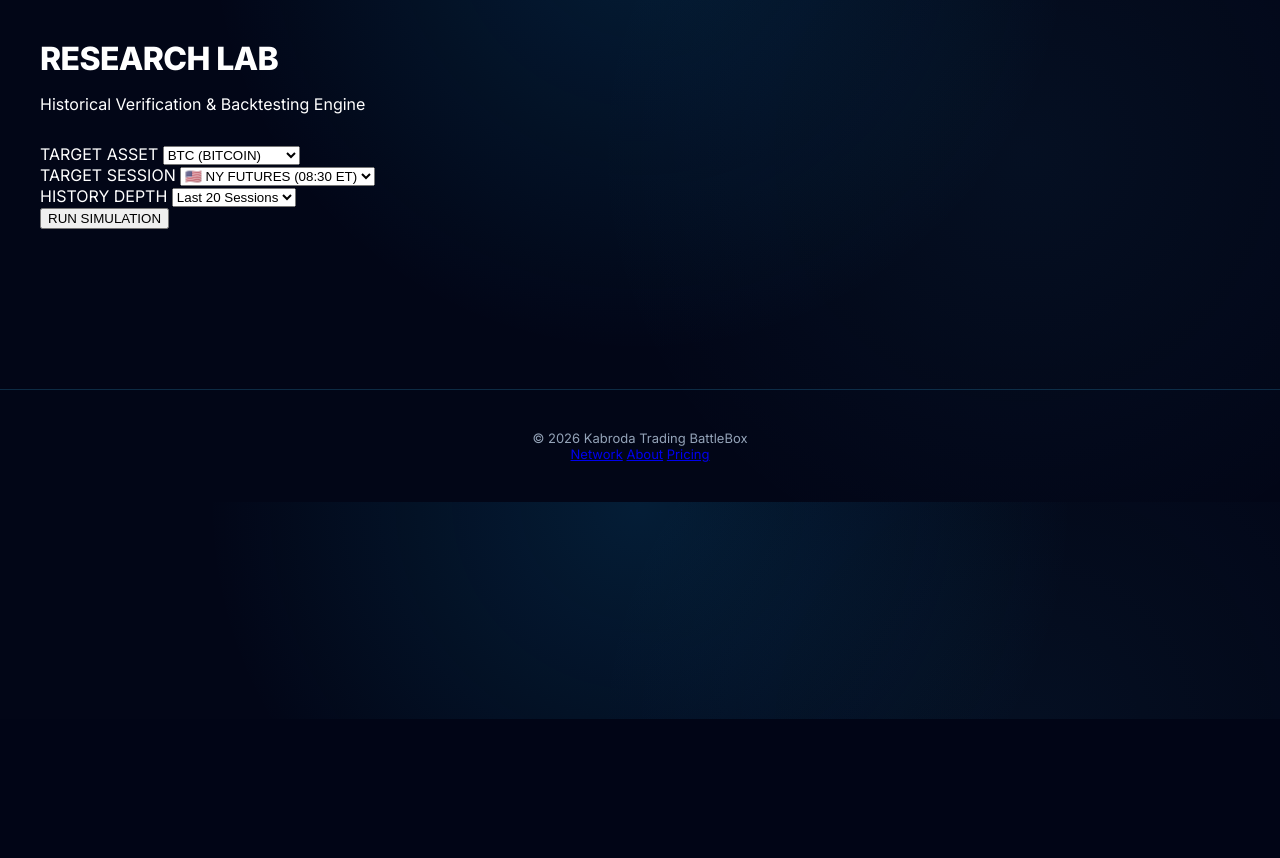
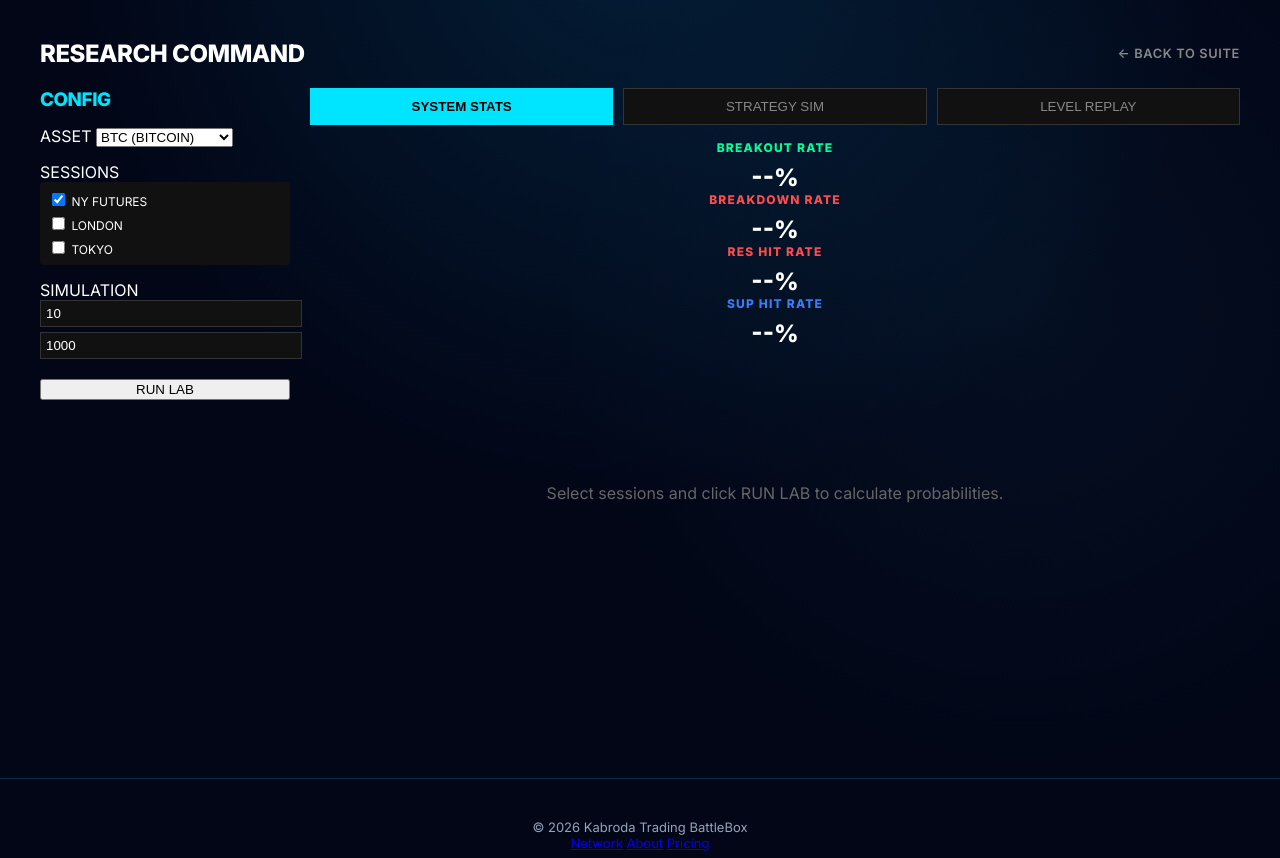
Before and after one commit to Kabroda-Trading/KTBB_APP_V2, a FastAPI app: template templates/research.html in a window 1280 px wide. Shown: the part 81-939 px from the top of the page. Before the commit the page ends 800 px from the top, so only its background shows below. Run offline with FastAPI, Linux system fonts and the light colour scheme; the template is opened without the code that fills it, so the values that code supplies are empty.

Commit message:
Feat: Added System Stats Engine (Breakout %) and Tabbed Command Center UI for Research Lab

```diff
--- a/templates/research.html
+++ b/templates/research.html
@@ -1,233 +1,235 @@
 {% extends "base.html" %}
 
-{% block title %}Research Lab | Kabroda{% endblock %}
+{% block title %}Kabroda Lab | Command Center{% endblock %}
 
 {% block content %}
 <div class="app-container">
-    <div class="header-section" style="margin-bottom: 30px;">
-        <h1>RESEARCH LAB</h1>
-        <p class="subtitle">Historical Verification & Backtesting Engine</p>
+    <div style="display: flex; justify-content: space-between; align-items: center; margin-bottom: 20px;">
+        <h1 style="font-size: 1.5rem; margin: 0;">RESEARCH COMMAND</h1>
+        <a href="/suite" class="nav-item" style="font-size: 0.8rem; color: #888; text-decoration: none;">&larr; BACK TO SUITE</a>
     </div>
 
-    <div class="control-panel">
-        <div class="input-group">
-            <label>TARGET ASSET</label>
-            <select id="symbolSelect">
-                <option value="BTCUSDT" selected>BTC (BITCOIN)</option>
-                <option value="ETHUSDT">ETH (ETHEREUM)</option>
-                <option value="SOLUSDT">SOL (SOLANA)</option>
-            </select>
+    <div style="display: grid; grid-template-columns: 250px 1fr; gap: 20px;">
+
+        <div class="telemetry-card" style="height: fit-content;">
+            <h3 style="color: #00e5ff; margin-bottom: 15px;">CONFIG</h3>
+
+            <div class="input-group">
+                <label>ASSET</label>
+                <select id="symbolSelect"><option value="BTCUSDT">BTC (BITCOIN)</option><option value="ETHUSDT">ETH (ETHEREUM)</option></select>
+            </div>
+
+            <div class="input-group" style="margin-top:15px;">
+                <label>SESSIONS</label>
+                <div style="background: #111; padding: 8px; border-radius: 4px; display: flex; flex-direction: column; gap: 5px;">
+                    <label style="font-size: 0.75rem;"><input type="checkbox" value="America/New_York" checked> NY FUTURES</label>
+                    <label style="font-size: 0.75rem;"><input type="checkbox" value="Europe/London"> LONDON</label>
+                    <label style="font-size: 0.75rem;"><input type="checkbox" value="Asia/Tokyo"> TOKYO</label>
+                </div>
+            </div>
+
+            <div class="input-group" style="margin-top:15px;">
+                <label>SIMULATION</label>
+                <input type="number" id="levInput" placeholder="Lev (10x)" value="10" style="width:100%; margin-bottom:5px; background:#111; border:1px solid #333; color:#fff; padding:5px;">
+                <input type="number" id="capInput" placeholder="Cap ($1000)" value="1000" style="width:100%; background:#111; border:1px solid #333; color:#fff; padding:5px;">
+            </div>
+
+            <button class="primary-btn" onclick="runLab()" style="margin-top: 20px; width: 100%;">RUN LAB</button>
         </div>
 
-        <div class="input-group">
-            <label>TARGET SESSION</label>
-            <select id="sessionSelect">
-                <option value="America/New_York_Early" selected>🇺🇸 NY FUTURES (08:30 ET)</option>
-                <option value="Europe/London">🇬🇧 LONDON (08:00 GMT)</option>
-                <option value="Asia/Tokyo">🇯🇵 TOKYO (09:00 JST)</option>
-            </select>
-        </div>
-
-        <div class="input-group">
-            <label>HISTORY DEPTH</label>
-            <select id="daysSelect">
-                <option value="5">Last 5 Sessions</option>
-                <option value="10">Last 10 Sessions</option>
-                <option value="20" selected>Last 20 Sessions</option>
-            </select>
-        </div>
-
-        <button class="primary-btn" onclick="runBacktest()">RUN SIMULATION</button>
-    </div>
-
-    <div id="retroBox" style="display:none; margin-top: 40px; border-top: 1px solid #333; padding-top: 20px;">
-        <h3 style="color: #00e5ff; margin-bottom: 10px;">SESSION REPLAY: <span id="replayDate" style="color: #fff;">SELECT A DATE BELOW</span></h3>
-
-        <div class="telemetry-grid">
-            <div class="telemetry-card" style="border-color: rgba(255, 77, 77, 0.3);">
-                <div class="label" style="color: #ff4d4d;">DAILY RESISTANCE</div>
-                <div class="value" id="retro_res">---</div>
+        <div>
+            <div style="display: flex; gap: 10px; margin-bottom: 15px;">
+                <button class="tab-btn active" onclick="switchTab('stats')">SYSTEM STATS</button>
+                <button class="tab-btn" onclick="switchTab('sim')">STRATEGY SIM</button>
+                <button class="tab-btn" onclick="switchTab('replay')">LEVEL REPLAY</button>
             </div>
 
-            <div class="telemetry-card" style="border-color: rgba(0, 255, 157, 0.3);">
-                <div class="label" style="color: #00ff9d;">BREAKOUT TRIGGER</div>
-                <div class="value" id="retro_bo">---</div>
+            <div id="view-stats" class="tab-view">
+                <div class="telemetry-grid" style="grid-template-columns: 1fr 1fr 1fr 1fr; margin-bottom: 20px;">
+                    <div class="telemetry-card" style="text-align: center;">
+                        <div class="label" style="color:#00ff9d">BREAKOUT RATE</div>
+                        <div class="value" id="stat-bo">--%</div>
+                    </div>
+                    <div class="telemetry-card" style="text-align: center;">
+                        <div class="label" style="color:#ff4d4d">BREAKDOWN RATE</div>
+                        <div class="value" id="stat-bd">--%</div>
+                    </div>
+                    <div class="telemetry-card" style="text-align: center;">
+                        <div class="label" style="color:#ff4d4d">RES HIT RATE</div>
+                        <div class="value" id="stat-res">--%</div>
+                    </div>
+                    <div class="telemetry-card" style="text-align: center;">
+                        <div class="label" style="color:#387ef5">SUP HIT RATE</div>
+                        <div class="value" id="stat-sup">--%</div>
+                    </div>
+                </div>
+                <div class="telemetry-card" style="display:flex; justify-content:center; align-items:center; height: 250px;">
+                    <p style="color:#666;">Select sessions and click RUN LAB to calculate probabilities.</p>
+                </div>
             </div>
 
-            <div class="telemetry-card" style="border-color: rgba(179, 157, 219, 0.3);">
-                <div class="label" style="color: #b39ddb;">BREAKDOWN TRIGGER</div>
-                <div class="value" id="retro_bd">---</div>
+            <div id="view-sim" class="tab-view" style="display:none;">
+                <div class="telemetry-grid" style="grid-template-columns: 1fr 3fr;">
+                    <div class="telemetry-card">
+                        <h3 style="font-size: 0.9rem;">NET PNL</h3>
+                        <div id="sim-pnl" style="font-size: 1.8rem; font-weight: bold; margin-top: 10px;">$0.00</div>
+                        <div style="height: 150px; margin-top: 10px;"><canvas id="pnlChart"></canvas></div>
+                    </div>
+                    <div class="telemetry-card">
+                        <div style="max-height: 300px; overflow-y: auto;">
+                            <table style="width:100%; font-size: 0.8rem; border-collapse: collapse;">
+                                <thead style="color:#666; border-bottom:1px solid #333;">
+                                    <tr><th>DATE</th><th>SETUP</th><th>ENTRY</th><th>RESULT</th><th>PNL</th></tr>
+                                </thead>
+                                <tbody id="sim-body"></tbody>
+                            </table>
+                        </div>
+                    </div>
+                </div>
             </div>
 
-            <div class="telemetry-card" style="border-color: rgba(56, 126, 245, 0.3);">
-                <div class="label" style="color: #387ef5;">DAILY SUPPORT</div>
-                <div class="value" id="retro_sup">---</div>
-            </div>
-        </div>
-        <div style="text-align: right; margin-top: 10px;">
-            <button onclick="copyRetroLevels()" style="background: #333; color: #fff; border: 1px solid #555; padding: 5px 15px; cursor: pointer;">COPY THIS SESSION</button>
-        </div>
-    </div>
-
-    <div id="resultsArea" style="display:none; margin-top: 30px;">
-        <div class="telemetry-grid" style="grid-template-columns: 1fr 2fr; margin-bottom: 30px;">
-            <div class="telemetry-card">
-                <h3>WIN RATE</h3>
-                <canvas id="performanceChart"></canvas>
+            <div id="view-replay" class="tab-view" style="display:none;">
+                <div class="telemetry-card" style="margin-bottom: 20px;">
+                    <h3 style="color:#00e5ff;">SELECTED: <span id="replay-date" style="color:#fff">---</span></h3>
+                    <div class="telemetry-grid" style="margin-top:10px;">
+                        <div><span style="color:#ff4d4d">RES:</span> <span id="rep-res" style="color:#fff">---</span></div>
+                        <div><span style="color:#00ff9d">BO:</span> <span id="rep-bo" style="color:#fff">---</span></div>
+                        <div><span style="color:#b39ddb">BD:</span> <span id="rep-bd" style="color:#fff">---</span></div>
+                        <div><span style="color:#387ef5">SUP:</span> <span id="rep-sup" style="color:#fff">---</span></div>
+                    </div>
+                    <button onclick="copyReplay()" style="margin-top:10px; background:#333; color:#fff; border:none; padding:5px 10px; font-size:0.7rem;">COPY LEVELS</button>
+                </div>
+                <div class="telemetry-card">
+                    <div style="max-height: 200px; overflow-y: auto;">
+                        <table style="width:100%; font-size: 0.8rem; border-collapse: collapse;">
+                            <tbody id="replay-list"></tbody>
+                        </table>
+                    </div>
+                </div>
             </div>
 
-            <div class="telemetry-card">
-                <h3>SESSION LOG (CLICK ROW TO VIEW)</h3>
-                <div style="max-height: 400px; overflow-y: auto;">
-                    <table style="width: 100%; border-collapse: collapse; text-align: left; font-size: 0.9rem;">
-                        <thead style="border-bottom: 1px solid #333; color: #888;">
-                            <tr>
-                                <th style="padding: 10px;">DATE</th>
-                                <th>TRIGGER</th>
-                                <th>OUTCOME</th>
-                                <th>RUN</th>
-                            </tr>
-                        </thead>
-                        <tbody id="historyTableBody"></tbody>
-                    </table>
-                </div>
-            </div>
         </div>
     </div>
 </div>
 
+<style>
+.tab-btn { background: #111; border: 1px solid #333; color: #888; padding: 10px 20px; cursor: pointer; flex: 1; }
+.tab-btn.active { background: #00e5ff; color: #000; font-weight: bold; border-color: #00e5ff; }
+.value { font-size: 1.5rem; font-weight: bold; color: #fff; margin-top: 5px; }
+</style>
+
 <script src="https://cdn.jsdelivr.net/npm/chart.js"></script>
 <script>
-let perfChart = null;
-let currentRetroLevels = null;
+let chartInstance = null;
+let currentReplay = null;
 
-async function runBacktest() {
+function switchTab(viewId) {
+    document.querySelectorAll('.tab-view').forEach(el => el.style.display = 'none');
+    document.getElementById('view-' + viewId).style.display = 'block';
+    document.querySelectorAll('.tab-btn').forEach(el => el.classList.remove('active'));
+    event.target.classList.add('active');
+}
+
+async function runLab() {
     const btn = document.querySelector('.primary-btn');
     btn.textContent = "PROCESSING...";
 
-    const payload = {
-        symbol: document.getElementById('symbolSelect').value,
-        session_tz: document.getElementById('sessionSelect').value,
-        days: document.getElementById('daysSelect').value
-    };
+    const sessions = [];
+    document.querySelectorAll('input[type="checkbox"]:checked').forEach(c => sessions.push(c.value));
 
     try {
         const res = await fetch('/api/dmr/history', {
             method: 'POST',
             headers: {'Content-Type': 'application/json'},
-            body: JSON.stringify(payload)
+            body: JSON.stringify({
+                symbol: document.getElementById('symbolSelect').value,
+                sessions: sessions,
+                leverage: document.getElementById('levInput').value,
+                capital: document.getElementById('capInput').value
+            })
         });
         const data = await res.json();
 
-        document.getElementById('resultsArea').style.display = 'block';
-        document.getElementById('retroBox').style.display = 'block';
+        // 1. UPDATE STATS
+        document.getElementById('stat-bo').textContent = data.stats.bo_rate + "%";
+        document.getElementById('stat-bd').textContent = data.stats.bd_rate + "%";
+        document.getElementById('stat-res').textContent = data.stats.res_hit_rate + "%";
+        document.getElementById('stat-sup').textContent = data.stats.sup_hit_rate + "%";
 
-        renderResults(data.history);
+        // 2. UPDATE SIMULATOR
+        renderSim(data.history);
 
-        // Auto-select the most recent day
-        if(data.history.length > 0) {
-            loadRetroBox(data.history[0]);
-        }
+        // 3. UPDATE REPLAY LIST
+        renderReplayList(data.history);
 
-    } catch (e) {
-        console.error(e);
-        alert("Simulation Error: Check console for details.");
-    }
-    btn.textContent = "RUN SIMULATION";
+    } catch(e) { alert("Error: " + e); }
+    btn.textContent = "RUN LAB";
 }
 
-function loadRetroBox(row) {
-    // Populate the big boxes at the top
-    document.getElementById('replayDate').textContent = row.date;
-
-    // SAFE ACCESS: Use || 0 to prevent crashes if data is missing
-    const res = row.levels.daily_resistance || 0;
-    const bo  = row.levels.breakout_trigger || 0;
-    const bd  = row.levels.breakdown_trigger || 0;
-    const sup = row.levels.daily_support || 0;
-
-    document.getElementById('retro_res').textContent = res.toFixed(2);
-    document.getElementById('retro_bo').textContent = bo.toFixed(2);
-    document.getElementById('retro_bd').textContent = bd.toFixed(2);
-    document.getElementById('retro_sup').textContent = sup.toFixed(2);
-
-    currentRetroLevels = { res, bo, bd, sup };
-}
-
-function renderResults(history) {
-    const tbody = document.getElementById('historyTableBody');
+function renderSim(history) {
+    const tbody = document.getElementById('sim-body');
     tbody.innerHTML = '';
-
-    let stats = { breakout: 0, breakdown: 0, chop: 0 };
+    let totalPnl = 0; let wins = 0; let losses = 0;
 
     history.forEach(row => {
-        // Count stats
-        if (row.outcome.status === "BREAKOUT") stats.breakout++;
-        else if (row.outcome.status === "BREAKDOWN") stats.breakdown++;
-        else stats.chop++;
+        const s = row.strategy;
+        totalPnl += s.pnl;
+        if(s.pnl > 0) wins++;
+        if(s.pnl < 0) losses++;
 
         const tr = document.createElement('tr');
-        tr.style.borderBottom = "1px solid #222";
-        tr.style.cursor = "pointer";
-
-        // Hover effect logic handled via CSS usually, but simple JS here:
-        tr.onmouseover = function() { this.style.backgroundColor = "#222"; };
-        tr.onmouseout = function() { this.style.backgroundColor = "transparent"; };
-
-        // ON CLICK: Load this day into the top boxes
-        tr.onclick = function() { loadRetroBox(row); };
-
-        let statusColor = "#888";
-        let triggerPrice = "---";
-
-        if (row.outcome.status === "BREAKOUT") {
-            statusColor = "#00ff9d";
-            triggerPrice = (row.levels.breakout_trigger || 0).toFixed(2);
-        } else if (row.outcome.status === "BREAKDOWN") {
-            statusColor = "#ff4d4d";
-            triggerPrice = (row.levels.breakdown_trigger || 0).toFixed(2);
-        }
-
+        let col = s.pnl >= 0 ? '#00ff9d' : '#ff4d4d';
         tr.innerHTML = `
-            <td style="padding: 12px; color: #ccc;">${row.date}</td>
-            <td style="color: #fff;">${triggerPrice}</td>
-            <td style="color: ${statusColor}; font-weight: bold;">${row.outcome.status}</td>
-            <td style="color: #fff;">$${(row.outcome.max_run || 0).toFixed(2)}</td>
+            <td style="padding:5px; color:#aaa;">${row.date}</td>
+            <td style="color:#fff;">${s.status}</td>
+            <td style="color:#aaa;">${s.entry.toFixed(0)}</td>
+            <td style="color:${col}; font-weight:bold;">${s.pct}%</td>
+            <td style="color:${col};">$${s.pnl.toFixed(0)}</td>
         `;
         tbody.appendChild(tr);
     });
 
-    renderChart(stats);
-}
+    document.getElementById('sim-pnl').textContent = "$" + totalPnl.toFixed(2);
+    document.getElementById('sim-pnl').style.color = totalPnl >= 0 ? "#00ff9d" : "#ff4d4d";
 
-function renderChart(stats) {
-    const ctx = document.getElementById('performanceChart').getContext('2d');
-    if (perfChart) perfChart.destroy();
-
-    perfChart = new Chart(ctx, {
+    // Chart
+    const ctx = document.getElementById('pnlChart').getContext('2d');
+    if(chartInstance) chartInstance.destroy();
+    chartInstance = new Chart(ctx, {
         type: 'doughnut',
-        data: {
-            labels: ['Long Wins', 'Short Wins', 'Range/Chop'],
-            datasets: [{
-                data: [stats.breakout, stats.breakdown, stats.chop],
-                backgroundColor: ['#00ff9d', '#ff4d4d', '#444'],
-                borderWidth: 0
-            }]
-        },
-        options: {
-            responsive: true,
-            plugins: {
-                legend: { position: 'bottom', labels: { color: '#ccc' } }
-            }
-        }
+        data: { labels: ['Win', 'Loss'], datasets: [{ data: [wins, losses], backgroundColor: ['#00ff9d', '#ff4d4d'], borderWidth: 0 }] },
+        options: { responsive: true, maintainAspectRatio: false, plugins: { legend: { display: false } } }
     });
 }
 
-function copyRetroLevels() {
-    if(!currentRetroLevels) return;
-    const txt = `📅 SESSION REPLAY\nRES: ${currentRetroLevels.res.toFixed(2)}\nBO:  ${currentRetroLevels.bo.toFixed(2)}\nBD:  ${currentRetroLevels.bd.toFixed(2)}\nSUP: ${currentRetroLevels.sup.toFixed(2)}`;
+function renderReplayList(history) {
+    const list = document.getElementById('replay-list');
+    list.innerHTML = '';
+    history.forEach(row => {
+        const tr = document.createElement('tr');
+        tr.style.cursor = "pointer";
+        tr.onclick = () => loadReplay(row);
+        tr.innerHTML = `<td style="padding:8px; border-bottom:1px solid #222; color:#ccc;">${row.date} <span style="color:#666; font-size:0.7rem;">${row.session}</span></td>`;
+        list.appendChild(tr);
+    });
+    if(history.length > 0) loadReplay(history[0]);
+}
+
+function loadReplay(row) {
+    currentReplay = row;
+    document.getElementById('replay-date').textContent = row.date;
+    document.getElementById('rep-res').textContent = (row.levels.daily_resistance||0).toFixed(2);
+    document.getElementById('rep-bo').textContent = (row.levels.breakout_trigger||0).toFixed(2);
+    document.getElementById('rep-bd').textContent = (row.levels.breakdown_trigger||0).toFixed(2);
+    document.getElementById('rep-sup').textContent = (row.levels.daily_support||0).toFixed(2);
+}
+
+function copyReplay() {
+    if(!currentReplay) return;
+    const l = currentReplay.levels;
+    const txt = `REPLAY ${currentReplay.date}\nR: ${l.daily_resistance}\nBO: ${l.breakout_trigger}\nBD: ${l.breakdown_trigger}\nS: ${l.daily_support}`;
     navigator.clipboard.writeText(txt);
-    alert("Session data copied!");
+    alert("Copied!");
 }
 </script>
 {% endblock %}
```
Also changed, not shown: research_lab.py (+93 -112 lines).
